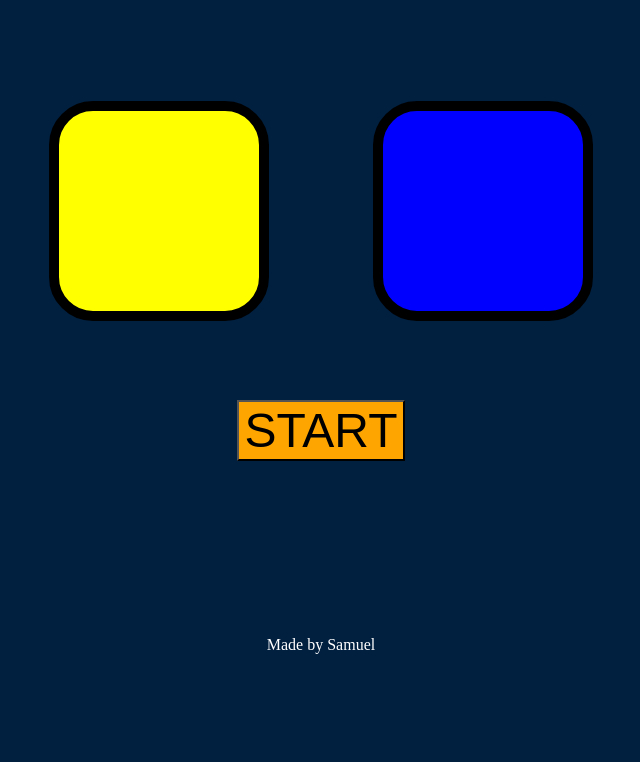
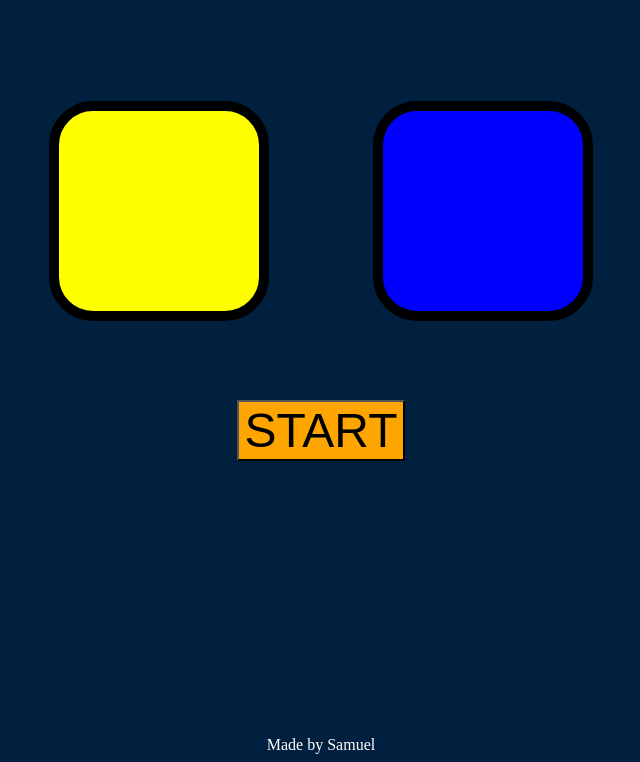
Before and after one commit to Samuel-Raja/simon-game, a plain HTML site: page index.html in a window 1280 px wide. Shown: the part 832-1594 px from the top of the page, without its empty margins (319-959 px from the left). Before the commit the page ends 1494 px from the top, so only its background shows below. Drawn offline with nearby package versions, Linux system fonts and the light colour scheme.

Commit message:
added 150px margin to footer

```diff
--- a/styles.css
+++ b/styles.css
@@ -82,8 +82,8 @@ a{
 
 footer{
 
-  margin-top: 25px;
+
   color: white;
-  margin-top: 50px;
+  margin-top: 150px;
   padding-top: 125px;
 }
```
